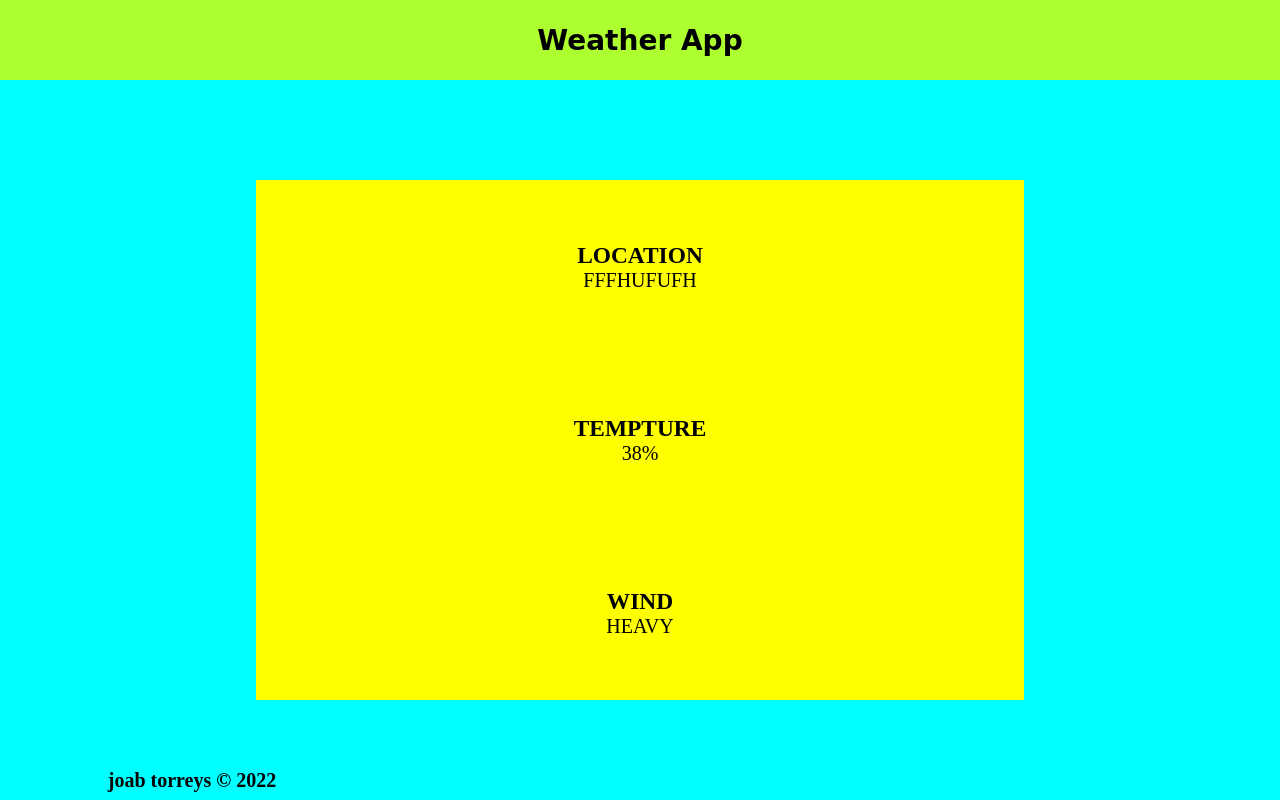
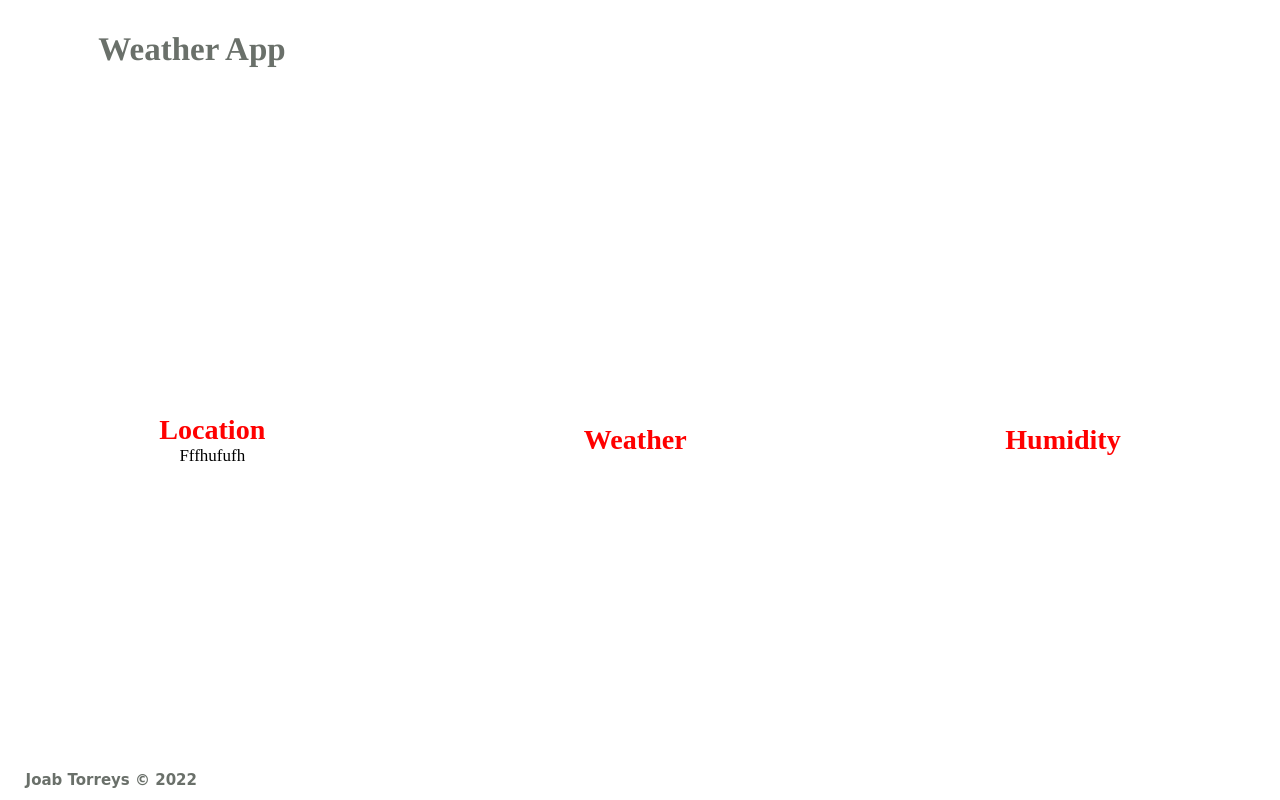
Before and after one commit to joabtorreys/weatherapp, a plain HTML site: page index.html in a window 1280 px wide. Drawn offline with Linux system fonts and the light colour scheme.

Commit message:
finished

```diff
--- a/index.html
+++ b/index.html
@@ -16,16 +16,16 @@
       </div>
       <div id="main">
         <section class="itembox">
-          <div class="div1">
+          <div class="div1 grape">
             <h3>location</h3>
             <div id="one"></div>
           </div>
-          <div class="div2">
-            <h3>tempture</h3>
+          <div class="div2 grape">
+            <h3>weather</h3>
             <div id="two"></div>
           </div>
-          <div class="div3">
-            <h3>wind</h3>
+          <div class="div3 grape">
+            <h3>humidity</h3>
             <div id="three"></div>
         </section>
       </div>
--- a/script.js
+++ b/script.js
@@ -6,9 +6,6 @@ function run() {
   winput.innerHTML = "fffhufufh";
   const binput = document.getElementById("three");
   // next
-
-  tinput.innerHTML = "38%";
-  binput.innerHTML = "heavy";
   // next
   navigator.geolocation.getCurrentPosition((position) => {
     lat = position.coords.latitude;
@@ -19,8 +16,9 @@ function run() {
     fetch(x)
       .then((res) => res.json())
       .then((data) => {
-        console.log(data.weather[0]);
         winput.innerHTML = data.name;
+        tinput.innerHTML = data.weather[0].description;
+        binput.innerHTML = data.main.humidity + "%";
       });
   });
 }
--- a/style.css
+++ b/style.css
@@ -15,35 +15,34 @@ html {
 }
 
 #header {
-  background-color: lightblue;
   height: 10vh;
   width: 100vw;
 }
 
 .title {
-  background-color: greenyellow;
   width: 100%;
   height: 100%;
+  color: #6a706a;
   display: flex;
   justify-content: center;
   align-items: center;
   text-transform: capitalize;
-  font-family: Brush Script MT, Brush Script Std, cursive;
+  font-family: Times, Times New Roman, serif;
 }
+
 .logo {
   font-size: clamp(20px, 8vw, 28px);
 }
 
 #main {
-  background-color: aqua;
   width: 100vw;
   height: 90vh;
   display: flex;
   justify-content: center;
   align-items: center;
 }
+
 .itembox {
-  background-color: yellow;
   width: 60vw;
   height: 65vh;
   display: flex;
@@ -51,17 +50,27 @@ html {
   align-items: center;
   flex-direction: column;
 }
-.div1 {
+
+.grape {
   text-align: center;
-  text-transform: uppercase;
+  text-transform: capitalize;
+  font-size: clamp(10px, 2vw, 12px);
+  color: red;
 }
-.div2 {
-  text-align: center;
-  text-transform: uppercase;
+
+#one {
+  font-size: clamp(10px, 2vw, 12px);
+  color: black;
 }
-.div3 {
-  text-align: center;
-  text-transform: uppercase;
+
+#two {
+  font-size: clamp(10px, 2vw, 12px);
+  color: black;
+}
+
+#three {
+  font-size: clamp(10px, 2vw, 12px);
+  color: black;
 }
 
 .footer {
@@ -69,14 +78,198 @@ html {
   bottom: 0;
   left: 0;
   height: 5vh;
-  width: 30vw;
+  width: 50vw;
   display: flex;
   justify-content: center;
   align-items: center;
+  font-size: clamp(10px, 1.5vw, 12px);
+  text-transform: capitalize;
+  font-family: Snell Roundhand, cursive;
+  color: #6a706a;
 }
 
-/* @media (min-width: 1500px) {
+/* tablet screens */
+@media (min-width: 760px) {
+  * {
+    margin: 0;
+    padding: 0;
+    box-sizing: border-box;
+  }
+
   html {
-    font-size: 23px;
+    font-size: 20px;
   }
-} */
+
+  /* reset completed */
+  #container {
+    width: 100vw;
+    height: 100vh;
+  }
+
+  #header {
+    height: 10vh;
+    width: 100vw;
+  }
+
+  .title {
+    width: 100%;
+    height: 100%;
+    color: #6a706a;
+    display: flex;
+    justify-content: center;
+    align-items: center;
+    text-transform: capitalize;
+    font-family: Times, Times New Roman, serif;
+  }
+
+  .logo {
+    font-size: clamp(20px, 4vw, 33px);
+    margin-top: 5%;
+  }
+
+  #main {
+    width: 100vw;
+    height: 90vh;
+    display: flex;
+    justify-content: center;
+    align-items: center;
+  }
+
+  .itembox {
+    width: 60vw;
+    height: 65vh;
+    display: flex;
+    justify-content: space-around;
+    align-items: center;
+    flex-direction: column;
+  }
+
+  .grape {
+    text-align: center;
+    text-transform: capitalize;
+    font-size: clamp(15px, 2.5vw, 24px);
+    color: red;
+  }
+
+  #one {
+    font-size: clamp(10px, 2vw, 17px);
+    color: black;
+  }
+
+  #two {
+    font-size: clamp(10px, 2vw, 17px);
+    color: black;
+  }
+
+  #three {
+    font-size: clamp(10px, 2vw, 17px);
+    color: black;
+  }
+
+  .footer {
+    position: fixed;
+    bottom: 0;
+    left: 0;
+    height: 5vh;
+    width: 50vw;
+    display: flex;
+    justify-content: flex-start;
+    align-items: center;
+    font-size: clamp(10px, 1.6vw, 15px);
+    text-transform: capitalize;
+    font-family: Snell Roundhand, cursive;
+    margin-left: 2%;
+    color: #6a706a;
+  }
+}
+
+/* desktop screens */
+@media (min-width: 1010px) {
+  * {
+    margin: 0;
+    padding: 0;
+    box-sizing: border-box;
+  }
+
+  html {
+    font-size: 20px;
+  }
+
+  /* reset completed */
+  #container {
+    width: 100vw;
+    height: 100vh;
+  }
+
+  #header {
+    height: 10vh;
+    width: 100vw;
+  }
+
+  .title {
+    width: 30%;
+    height: 100%;
+    color: #6a706a;
+    display: flex;
+    justify-content: center;
+    align-items: center;
+    text-transform: capitalize;
+    font-family: Times, Times New Roman, serif;
+  }
+
+  .logo {
+    font-size: clamp(15px, 3vw, 33px);
+  }
+
+  #main {
+    width: 100vw;
+    height: 90vh;
+  }
+
+  .itembox {
+    width: 100%;
+    height: 100%;
+    display: flex;
+    flex-direction: row;
+    justify-content: space-around;
+    align-items: center;
+  }
+
+  .grape {
+    text-align: center;
+    text-transform: capitalize;
+    font-size: clamp(15px, 2.5vw, 24px);
+    color: red;
+  }
+
+  #one {
+    font-size: clamp(10px, 2vw, 17px);
+    color: black;
+  }
+
+  #two {
+    font-size: clamp(10px, 2vw, 17px);
+    color: black;
+  }
+
+  #three {
+    font-size: clamp(10px, 2vw, 17px);
+    color: black;
+  }
+
+  .footer {
+    position: fixed;
+    bottom: 0;
+    left: 0;
+    height: 5vh;
+    width: 50vw;
+    display: flex;
+    justify-content: flex-start;
+    align-items: center;
+    font-size: clamp(10px, 1.2vw, 15px);
+    text-transform: capitalize;
+    font-family: Snell Roundhand, cursive;
+    margin-left: 2%;
+    color: #6a706a;
+  }
+}
```
